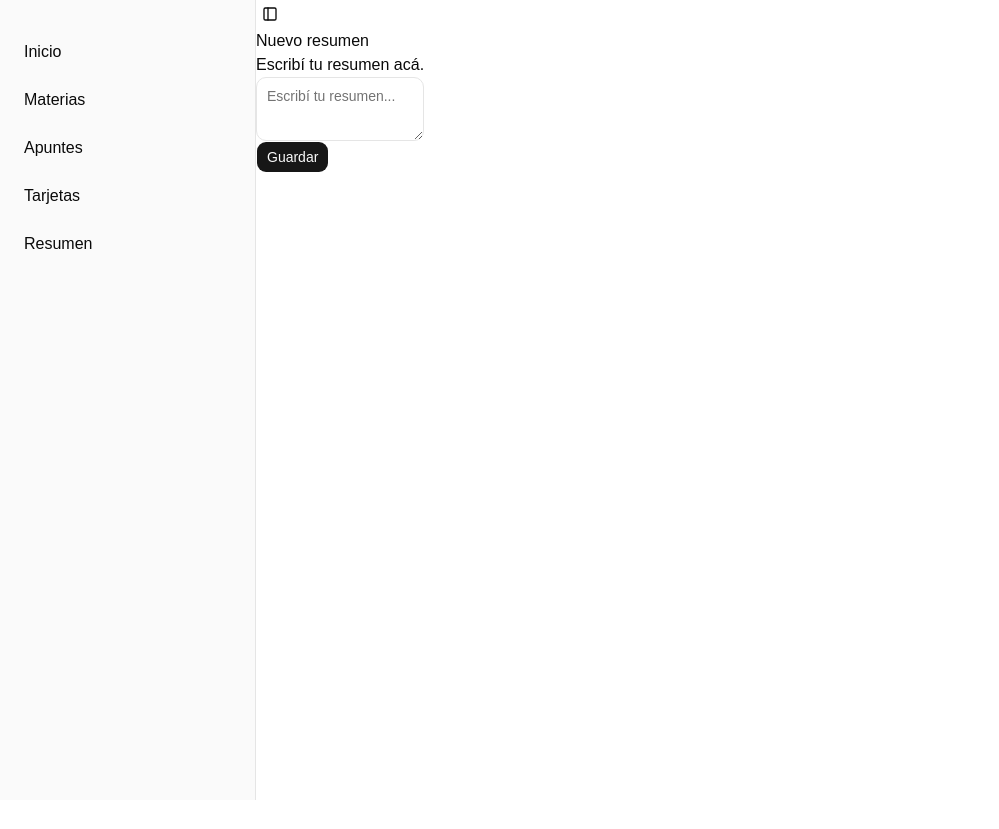
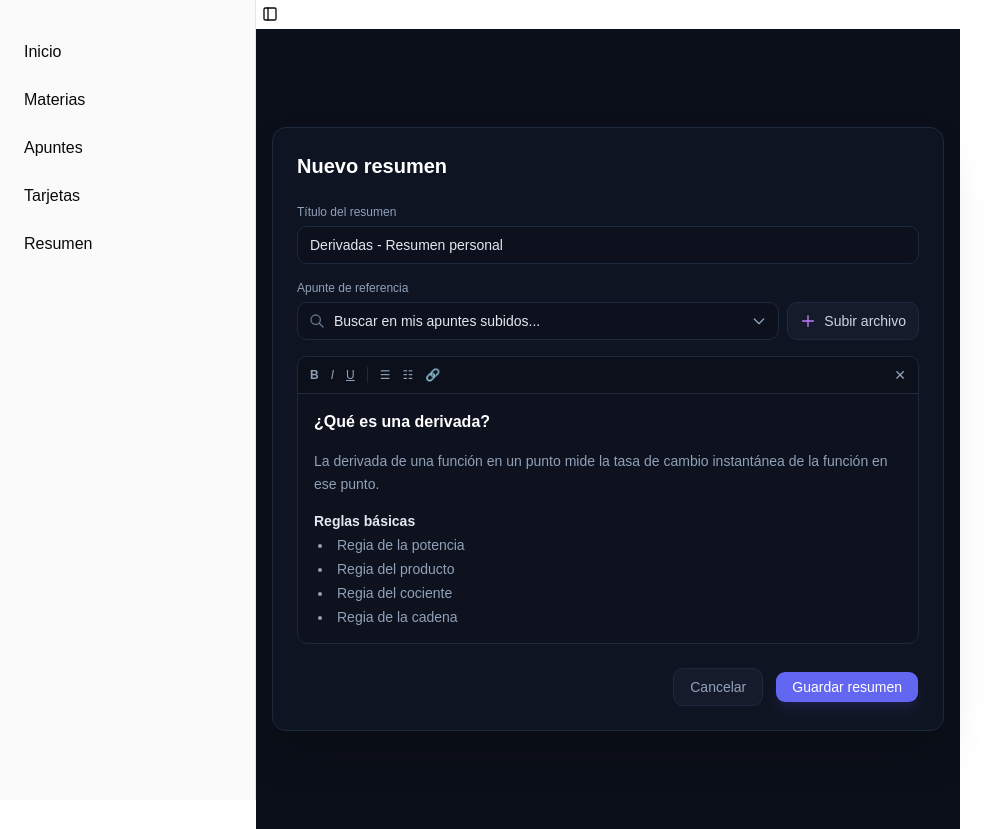
Before and after one commit to Tilajc/TP_Desarrollo_Software, a React (Vite) app: page /resumen in a window 1280 px wide. Shown: the whole page, without its empty margins (0-999 px from the left). Before the commit the page ends 800 px from the top, so only its background shows below. Built offline with nearby package versions, Linux system fonts and the light colour scheme.

Commit message:
pagina resumen

```diff
--- a/src/pages/Summary.jsx
+++ b/src/pages/Summary.jsx
@@ -3,15 +3,161 @@ import { Button } from '../components/ui/button.jsx';
 
 const Summary = () => {
   return (
-    <>
-      <div className="summary">
-        <h1>Nuevo resumen</h1>
-        <p>Escribí tu resumen acá.</p>
+    <div className="min-h-screen bg-[#0b0f19] text-slate-200 flex items-center justify-center p-4">
+      <div className="w-full max-w-2xl bg-[#0f1422] border border-slate-800 rounded-xl p-6 shadow-2xl">
+        {/* Encabezado */}
+        <h1 className="text-xl font-semibold text-white mb-6">Nuevo resumen</h1>
 
-        <Textarea placeholder="Escribí tu resumen..." />
+        {/* Formulario */}
+        <div className="space-y-4">
+          {/* Campo: Título */}
+          <div>
+            <label className="block text-xs text-slate-400 mb-1.5 font-medium">
+              Título del resumen
+            </label>
+            <input
+              type="text"
+              defaultValue="Derivadas - Resumen personal"
+              className="w-full bg-[#0b0f19]/60 border border-slate-800 rounded-lg px-3 py-2 text-sm text-slate-200 focus:outline-none focus:border-purple-500 transition-colors"
+            />
+          </div>
+
+          {/* Campo: Apunte de referencia mejorado */}
+          <div>
+            <label className="block text-xs text-slate-400 mb-1.5 font-medium">
+              Apunte de referencia
+            </label>
+
+            <div className="flex gap-2">
+              {/* Buscador / Selector */}
+              <div className="relative flex-1">
+                <select className="w-full bg-[#0b0f19]/60 border border-slate-800 rounded-lg pl-9 pr-8 py-2 text-sm text-slate-200 appearance-none focus:outline-none focus:border-purple-500 transition-colors cursor-pointer">
+                  <option value="">Buscar en mis apuntes subidos...</option>
+                  <option value="derivadas">Derivadas.pdf</option>
+                  <option value="integrales">Integrales_Final.pdf</option>
+                  <option value="algebra">Apunte_Algebra_UTN.pdf</option>
+                </select>
+                {/* Icono de Lupa a la izquierda */}
+                <div className="absolute inset-y-0 left-3 flex items-center pointer-events-none text-slate-500">
+                  <svg
+                    className="w-4 h-4"
+                    fill="none"
+                    stroke="currentColor"
+                    viewBox="0 0 24 24"
+                  >
+                    <path
+                      strokeLinecap="round"
+                      strokeLinejoin="round"
+                      strokeWidth="2"
+                      d="M21 21l-6-6m2-5a7 7 0 11-14 0 7 7 0 0114 0z"
+                    />
+                  </svg>
+                </div>
+                {/* Flecha del select a la derecha */}
+                <div className="absolute inset-y-0 right-3 flex items-center pointer-events-none text-slate-400">
+                  <svg
+                    className="w-4 h-4"
+                    fill="none"
+                    stroke="currentColor"
+                    viewBox="0 0 24 24"
+                  >
+                    <path
+                      strokeLinecap="round"
+                      strokeLinejoin="round"
+                      strokeWidth="2"
+                      d="M19 9l-7 7-7-7"
+                    />
+                  </svg>
+                </div>
+              </div>
+
+              {/* Botón rápido para subir uno nuevo */}
+              <label className="flex items-center gap-2 bg-[#161b2c] hover:bg-[#1e253f] border border-slate-800 text-slate-300 px-3 py-2 rounded-lg text-sm font-medium transition-colors cursor-pointer whitespace-nowrap">
+                <svg
+                  className="w-4 h-4 text-purple-400"
+                  fill="none"
+                  stroke="currentColor"
+                  viewBox="0 0 24 24"
+                >
+                  <path
+                    strokeLinecap="round"
+                    strokeLinejoin="round"
+                    strokeWidth="2"
+                    d="M12 4v16m8-8H4"
+                  />
+                </svg>
+                Subir archivo
+                <input
+                  type="file"
+                  className="hidden"
+                  accept=".pdf,.doc,.docx"
+                />
+              </label>
+            </div>
+          </div>
+
+          {/* Contenedor del Editor de Texto */}
+          <div className="border border-slate-800 rounded-lg overflow-hidden bg-[#0b0f19]/40">
+            {/* Barra de herramientas ficticia (Rich Text Toolbar) */}
+            <div className="flex flex-wrap items-center gap-x-3 gap-y-1 bg-[#0b0f19]/80 border-b border-slate-800 px-3 py-2 text-slate-400 text-xs">
+              <span className="font-bold cursor-pointer hover:text-slate-200">
+                B
+              </span>
+              <span className="italic cursor-pointer hover:text-slate-200">
+                I
+              </span>
+              <span className="underline cursor-pointer hover:text-slate-200">
+                U
+              </span>
+              <div className="h-4 w-[1px] bg-slate-800" />
+              {/* Representación de los iconos de listas/alineación */}
+              <span className="cursor-pointer hover:text-slate-200">☰</span>
+              <span className="cursor-pointer hover:text-slate-200">☷</span>
+              <span className="cursor-pointer hover:text-slate-200">🔗</span>
+              <div className="ml-auto cursor-pointer hover:text-rose-400 text-sm">
+                ✕
+              </div>
+            </div>
+
+            {/* Cuerpo del Editor (Simulado para que coincida con la foto) */}
+            <div
+              className="p-4 space-y-4 min-h-[200px] text-sm text-slate-300 focus:outline-none"
+              contentEditable
+              defaultValue=""
+            >
+              <h2 className="text-base font-bold text-white">
+                ¿Qué es una derivada?
+              </h2>
+              <p className="text-slate-400 leading-relaxed">
+                La derivada de una función en un punto mide la tasa de cambio
+                instantánea de la función en ese punto.
+              </p>
+              <div>
+                <h3 className="font-semibold text-slate-200 mb-1">
+                  Reglas básicas
+                </h3>
+                <ul className="list-disc list-inside space-y-1 text-slate-400 pl-1">
+                  <li>Regia de la potencia</li>
+                  <li>Regia del producto</li>
+                  <li>Regia del cociente</li>
+                  <li>Regia de la cadena</li>
+                </ul>
+              </div>
+            </div>
+          </div>
+        </div>
+
+        {/* Botones de Acción */}
+        <div className="flex justify-end items-center gap-3 mt-6">
+          <button className="px-4 py-2 text-sm font-medium text-slate-400 hover:text-slate-200 bg-[#161b2c] hover:bg-[#1e253f] border border-slate-800 rounded-lg transition-colors">
+            Cancelar
+          </button>
+          <Button className="bg-[#6366f1] hover:bg-[#4f46e5] text-white px-4 py-2 rounded-lg text-sm font-medium shadow-lg shadow-indigo-500/10 transition-colors">
+            Guardar resumen
+          </Button>
+        </div>
       </div>
-      <Button>Guardar</Button>
-    </>
+    </div>
   );
 };
 
```
